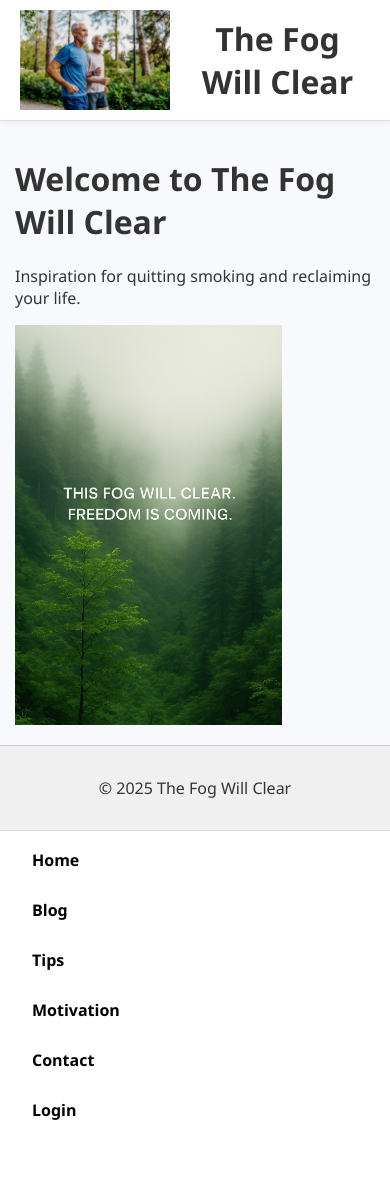
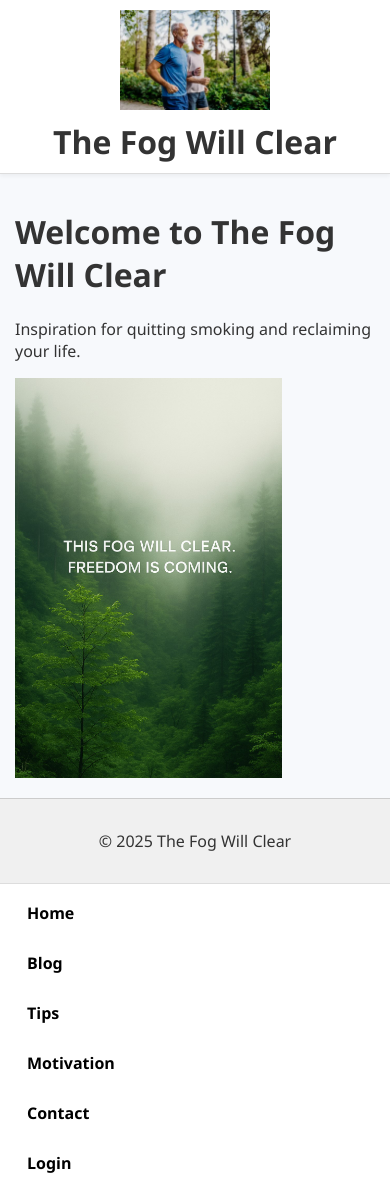
Before and after one commit to MarcBenitoCastignani/the-fog-will-clear, a Flask app: page / in a window 390 px wide. Before the commit the page ends 1120 px from the top, so only its background shows below. Run offline with Flask 3, Linux system fonts and the light colour scheme.

Commit message:
Improve mobile responsiveness and layout adjustments

```diff
--- a/static/style.css
+++ b/static/style.css
@@ -5,7 +5,6 @@ body {
     color: #333;
 }
 
-/* Layout split */
 .main-layout {
     display: flex;
     min-height: 100vh;
@@ -18,7 +17,7 @@ body {
     flex-direction: column;
 }
 
-/* Header styles */
+/* Header */
 header {
     background-color: #ffffff;
     border-bottom: 1px solid #ddd;
@@ -36,6 +35,7 @@ header {
 .branding {
     display: flex;
     align-items: center;
+    flex-wrap: wrap;
 }
 
 .header-img {
@@ -50,7 +50,7 @@ header {
     color: #333;
 }
 
-/* Right sidebar nav */
+/* Right navbar */
 .right-navbar {
     width: 220px;
     background-color: #ffffff;
@@ -69,10 +69,6 @@ header {
     padding: 0;
 }
 
-.nav-links li {
-    display: block;
-}
-
 .nav-links a {
     text-decoration: none;
     color: black;
@@ -88,12 +84,12 @@ header {
     background-color: #e6f0ff;
 }
 
-/* Main content area */
+/* Main */
 main {
     padding: 20px;
 }
 
-/* Comment form styles */
+/* Comments */
 .comment-form {
     display: flex;
     flex-direction: column;
@@ -144,10 +140,31 @@ footer {
     margin-top: auto;
 }
 
-/* Mobile responsive tweaks */
+/* Mobile Styles */
 @media (max-width: 768px) {
     .main-layout {
         flex-direction: column;
+    }
+
+    .header-container {
+        flex-direction: column;
+        align-items: center;
+        text-align: center;
+    }
+
+    .branding {
+        flex-direction: column;
+        align-items: center;
+    }
+
+    .header-img {
+        height: 100px;
+        margin: 0 auto 10px;
+    }
+
+    .site-title {
+        font-size: 32px;
+        text-align: center;
     }
 
     .right-navbar {
@@ -155,22 +172,7 @@ footer {
         border-left: none;
         border-top: 1px solid #ddd;
         box-shadow: none;
-        padding: 10px 20px;
-    }
-
-    .site-title {
-        font-size: 32px;
-        text-align: center;
-        width: 100%;
-    }
-
-    .header-img {
-        height: 100px;
-    }
-
-    .header-container {
-        justify-content: center;
-        text-align: center;
+        padding: 10px 15px;
     }
 
     main {
--- a/templates/base.html
+++ b/templates/base.html
@@ -2,6 +2,7 @@
 <html lang="en">
 <head>
     <meta charset="UTF-8">
+    <meta name="viewport" content="width=device-width, initial-scale=1.0">
     <title>The Fog Will Clear</title>
     <link rel="stylesheet" href="{{ url_for('static', filename='style.css') }}">
 </head>
```
